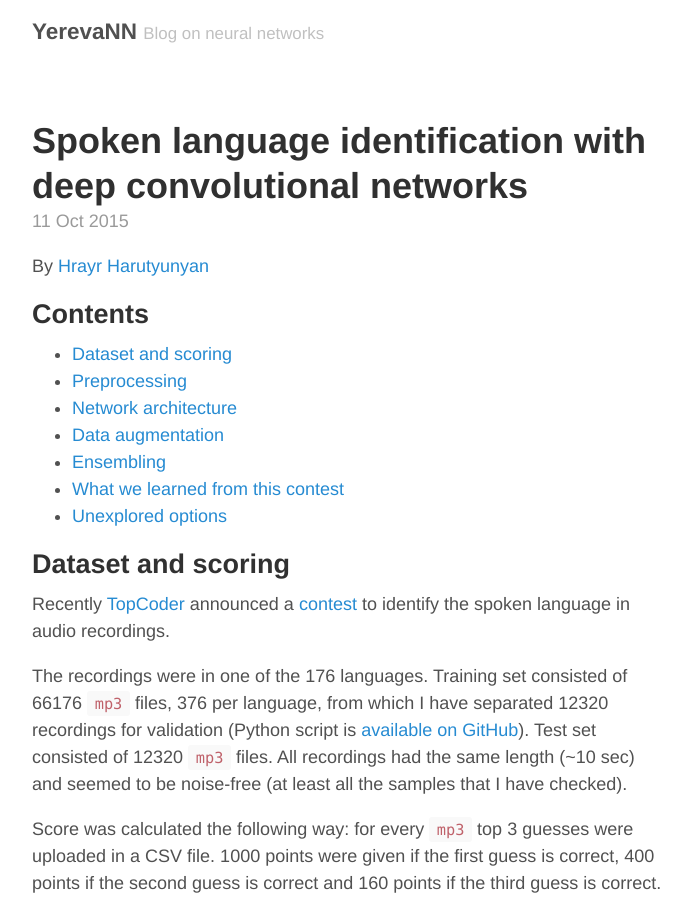
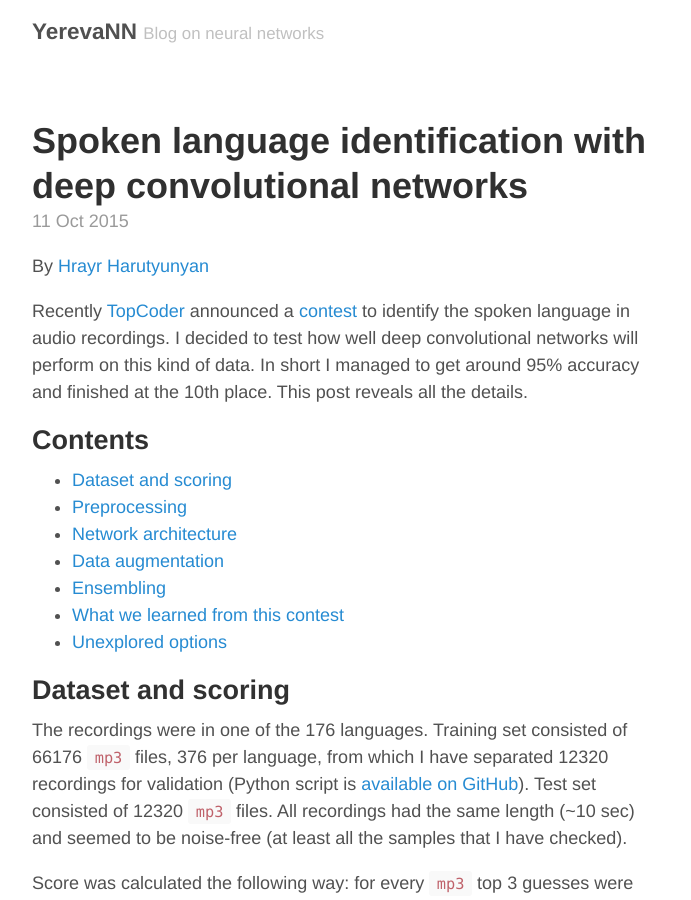
Before and after one commit to YerevaNN/yerevann.github.io, a Jekyll site: the page built from _posts/2015-10-11-spoken-language-identification-with-deep-convolutional-networks.md, in a window 1280 px wide and 900 px high. Shown: the whole window, without its empty margins (293-984 px from the left). Built offline with Jekyll 4.4.1, drawn with Linux system fonts in a browser that asks for light colours; comment, search, counter and statistics services are not loaded.

Commit message:
language post - better intro

```diff
--- a/_posts/2015-10-11-spoken-language-identification-with-deep-convolutional-networks.md
+++ b/_posts/2015-10-11-spoken-language-identification-with-deep-convolutional-networks.md
@@ -4,6 +4,13 @@ title: Spoken language identification with deep convolutional networks
 ---
 
 By [Hrayr Harutyunyan](https://github.com/Harhro94)
+
+Recently [TopCoder](https://topcoder.com/) announced a [contest](https://community.topcoder.com/longcontest/?module=ViewProblemStatement&rd=16555&compid=49304)
+to identify the spoken language in audio recordings. I decided to test how well
+deep convolutional networks will perform on this kind of data. In short I managed to get
+around 95% accuracy and finished at the 10th place. This post reveals all the details.
+
+<!--more-->
 
 ## Contents
 {:.no_toc}
```
Also changed, not shown: other parts of _posts/2015-10-11-spoken-language-identification-with-deep-convolutional-networks.md (+0 -5 lines).
